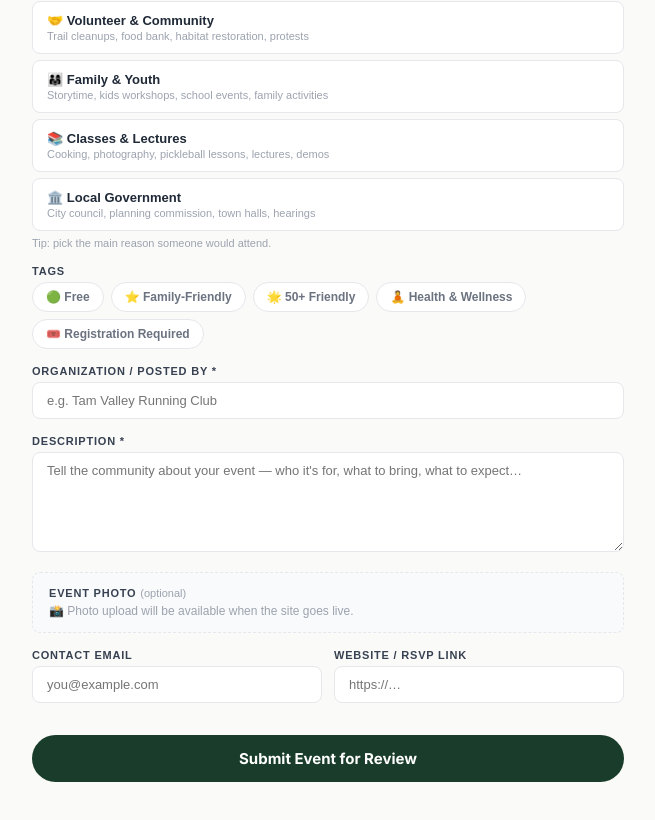
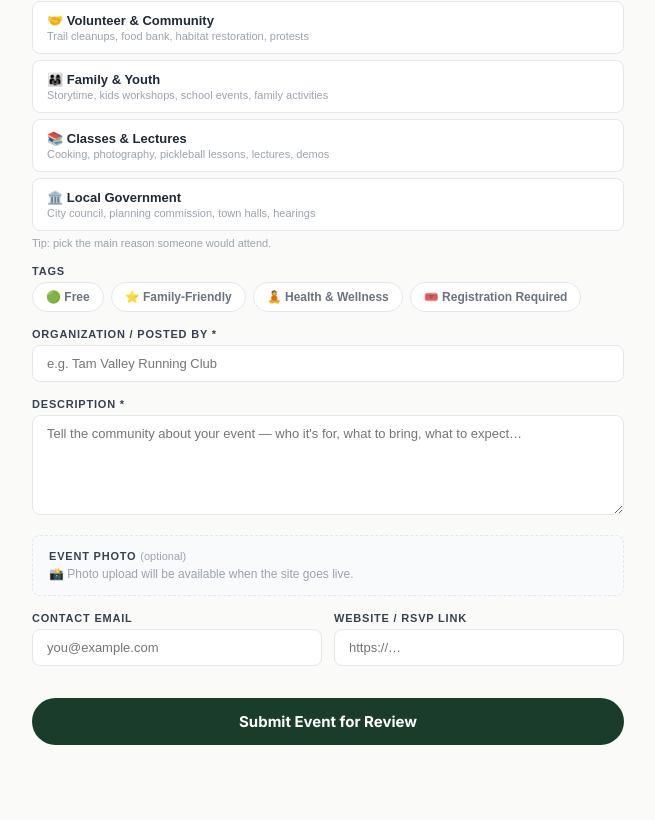
Before and after one commit to cindieframe/mill-valley-calendar, a Next.js app: page /post-event in a window 1280 px wide. Shown: the part 962-1782 px from the top of the page, without its empty margins (312-967 px from the left). Built offline with nearby package versions, Linux system fonts and the light colour scheme; no server answers.

Commit message:
Remove 50+ Friendly tag pre-launch

```diff
--- a/app/org/dashboard/page.tsx
+++ b/app/org/dashboard/page.tsx
@@ -558,7 +558,7 @@ export default function OrgDashboard() {
               {[
                 { value: 'free', label: '🟢 Free' },
                 { value: 'family', label: '⭐ Family-Friendly' },
-                { value: 'senior', label: '🌟 50+ Friendly' },
+
                 { value: 'wellness', label: '🧘 Health & Wellness' },
                 { value: 'reg', label: '🎟️ Reg. Required' },
               ].map(tag => {
--- a/app/page.tsx
+++ b/app/page.tsx
@@ -30,7 +30,7 @@ const CAT_COLORS: Record<string, {bg: string, border: string}> = {
 const TAG_META: Record<string, {label: string, bg: string, color: string, activeBg: string}> = {
   free:      { label: '🟢 Free',             bg: '#dcfce7', color: '#166534', activeBg: '#16a34a' },
   family:    { label: '⭐ Family-Friendly',   bg: '#fef9c3', color: '#854d0e', activeBg: '#b45309' },
-  senior:    { label: '🌟 50+ Friendly',      bg: '#ede9fe', color: '#4c1d95', activeBg: '#6d28d9' },
+
   wellness:  { label: '🧘 Health & Wellness', bg: '#fce7f3', color: '#9d174d', activeBg: '#9d174d' },
 
   reg:       { label: '🎟️ Reg. Required',    bg: '#fff7ed', color: '#9a3412', activeBg: '#9a3412' },
--- a/app/post-event/page.tsx
+++ b/app/post-event/page.tsx
@@ -95,7 +95,7 @@ export default function PostEvent() {
   const tags = [
     { value: 'free',      label: '🟢 Free' },
     { value: 'family',    label: '⭐ Family-Friendly' },
-    { value: 'senior',    label: '🌟 50+ Friendly' },
+
     { value: 'wellness',  label: '🧘 Health & Wellness' },
 
     { value: 'reg',       label: '🎟️ Registration Required' },
```
